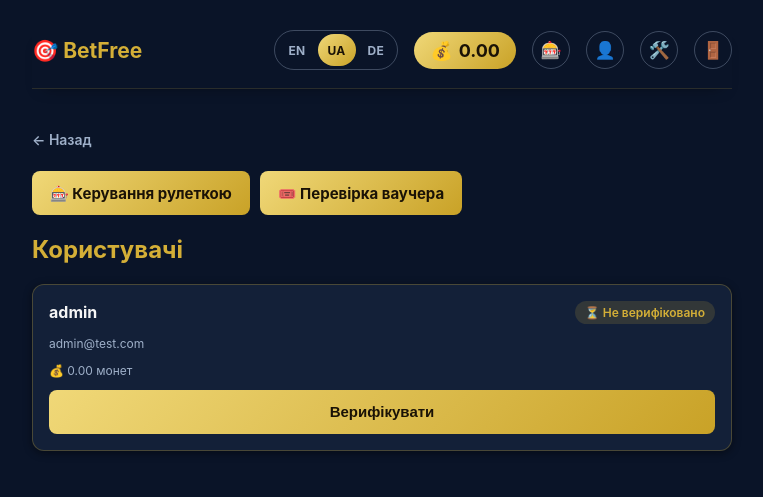
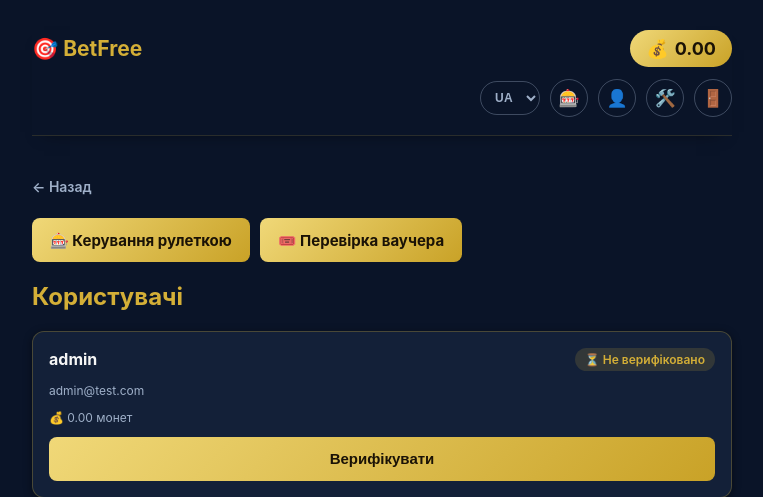
Before and after one commit to 1Bohdan1-rgb/betfree, a Flask app: page /admin/users in a window 1280 px wide. Shown: the top 497 px of the page, without its empty margins (258-1021 px from the left). Run offline with Flask 3, Linux system fonts and the light colour scheme; a user stored in the database is signed in; data comes from the database, SQL or seed files in the repository; some libraries are stand-ins or nearby versions.

Commit message:
Declutter header: two-row layout with balance as primary accent
Balance becomes the visual anchor — larger gold pill, clickable to
profile. The three separate EN/UA/DE buttons collapse into one native
<select>, grouped with the roulette/avatar/admin/logout icons into a
muted secondary row below the balance, so the busy top bar reads as a
clear hierarchy instead of six equal-weight controls in one line.

Co-Authored-By: Claude Sonnet 5 <noreply@anthropic.com>

```diff
--- a/templates/base.html
+++ b/templates/base.html
@@ -34,12 +34,15 @@
         header { margin-bottom: 28px; padding-bottom: 18px; border-bottom: 1px solid rgba(212, 175, 55, 0.16); box-shadow: 0 8px 16px -12px rgba(0, 0, 0, 0.6); }
         header a { text-decoration: none; color: var(--gold); font-weight: 700; }
 
-        /* єдиний рядок header: лого зліва, баланс+іконки+вихід справа */
-        .header-top { display: flex; justify-content: space-between; align-items: center; flex-wrap: wrap; row-gap: 12px; column-gap: 20px; }
+        /* рядок 1: лого зліва, баланс (головний акцент, клікабельний → профіль) справа */
+        .header-top { display: flex; justify-content: space-between; align-items: center; flex-wrap: wrap; row-gap: 10px; column-gap: 20px; }
         .brand { font-size: 21px; }
-        .header-right { display: flex; align-items: center; gap: 16px; flex-wrap: wrap; }
-        .balance { display: inline-flex; align-items: center; gap: 6px; background: linear-gradient(135deg, #f0d878, var(--gold-dark)); color: #1a1206; padding: 8px 16px; border-radius: 24px; font-size: 18px; font-weight: 700; }
+        .balance { display: inline-flex; align-items: center; gap: 6px; background: linear-gradient(135deg, #f0d878, var(--gold-dark)); color: #1a1206; padding: 8px 16px; border-radius: 24px; font-size: 18px; font-weight: 700; text-decoration: none; transition: filter .15s; }
+        .balance:hover { filter: brightness(1.08); }
         .balance .wallet-icon { font-size: 18px; }
+
+        /* рядок 2: приглушений службовий ряд — мова, рулетка, аватар, адмін, вихід */
+        .header-utility { display: flex; justify-content: flex-end; align-items: center; gap: 10px; flex-wrap: wrap; row-gap: 8px; margin-top: 12px; }
         .card { background: var(--card-bg); border: 1px solid var(--border); border-radius: 12px; padding: 16px; margin-bottom: 12px; box-shadow: 0 2px 8px rgba(0,0,0,0.45); overflow: hidden; }
         h2, h3 { color: var(--gold); }
         p { color: var(--text-muted); }
@@ -86,11 +89,11 @@
         .icon-link { display: inline-flex; align-items: center; justify-content: center; width: 38px; height: 38px; min-width: 38px; min-height: 38px; box-sizing: border-box; font-size: 17px; text-decoration: none; color: var(--text-muted); border: 1.5px solid rgba(159, 176, 201, 0.35); border-radius: 50%; transition: border-color .15s, background .15s; }
         .icon-link:hover { border-color: var(--text-muted); background: rgba(159, 176, 201, 0.08); }
 
-        /* перемикач мов (EN / UA / DE) */
-        .lang-switch { display: inline-flex; align-items: center; gap: 2px; border: 1.5px solid rgba(159, 176, 201, 0.35); border-radius: 20px; padding: 3px; }
-        .lang-link { display: inline-flex; align-items: center; justify-content: center; min-height: 32px; padding: 0 10px; border-radius: 16px; font-size: 12px; font-weight: 700; letter-spacing: 0.3px; text-decoration: none; color: var(--text-muted); transition: background .15s, color .15s; }
-        .lang-link:hover { color: var(--text); }
-        .lang-link.active { background: linear-gradient(135deg, #f0d878, var(--gold-dark)); color: #1a1206; }
+        /* перемикач мов — компактний нативний select у службовому ряду */
+        .lang-select { width: auto; min-height: 34px; margin: 0; padding: 4px 10px; border-radius: 20px; border: 1.5px solid rgba(159, 176, 201, 0.35); background: transparent; color: var(--text-muted); font-size: 12px; font-weight: 700; letter-spacing: 0.3px; cursor: pointer; }
+        .lang-select:hover { border-color: var(--text-muted); }
+        .lang-select:focus { outline: none; border-color: var(--gold); }
+        .lang-select option { background: var(--card-bg); color: var(--text); }
 
         /* навігація "назад" */
         .btn-back { display: inline-flex; align-items: center; gap: 6px; min-height: 44px; color: var(--text-muted); font-size: 14px; font-weight: 600; text-decoration: none; margin-bottom: 10px; }
@@ -192,14 +195,19 @@
     <header>
         <div class="header-top">
             <a href="{{ url_for('dashboard') }}" class="brand">🎯 BetFree</a>
-            <div class="header-right">
-                <div class="lang-switch">
+            {% if current_user.is_authenticated %}
+            <a href="{{ url_for('profile') }}" class="balance" title="{{ t('nav.profile') }}">
+                <span class="wallet-icon">💰</span>{{ "%.2f"|format(current_user.balance) }}
+            </a>
+            {% endif %}
+        </div>
+        <div class="header-utility">
+            <select class="lang-select" onchange="if (this.value) location.href = this.value;" aria-label="{{ t('nav.language') }}">
                 {% for code, label in LANGUAGES.items() %}
-                    <a href="{{ url_for('set_language', lang_code=code) }}" class="lang-link {{ 'active' if code == current_lang else '' }}">{{ label }}</a>
+                <option value="{{ url_for('set_language', lang_code=code) }}" {{ 'selected' if code == current_lang else '' }}>{{ label }}</option>
                 {% endfor %}
-                </div>
+            </select>
             {% if current_user.is_authenticated %}
-                    <span class="balance"><span class="wallet-icon">💰</span>{{ "%.2f"|format(current_user.balance) }}</span>
                 <a href="{{ url_for('roulette') }}" class="icon-link" title="{{ t('nav.roulette') }}">🎰</a>
                 <a href="{{ url_for('profile') }}" class="icon-link" title="{{ t('nav.profile') }}">👤</a>
                 {% if current_user.is_admin %}
@@ -207,7 +215,6 @@
                 {% endif %}
                 <a href="{{ url_for('logout') }}" class="icon-link" title="{{ t('nav.logout') }}" aria-label="{{ t('nav.logout') }}">🚪</a>
             {% endif %}
-            </div>
         </div>
     </header>
 
--- a/translations.py
+++ b/translations.py
@@ -22,6 +22,7 @@ TRANSLATIONS = {
         "nav.profile": "Профіль",
         "nav.admin_panel": "Адмін-панель користувачів",
         "nav.logout": "Вийти",
+        "nav.language": "Мова",
 
         # ---------- загальне ----------
         "common.back": "Назад",
@@ -234,6 +235,7 @@ TRANSLATIONS = {
         "nav.profile": "Profile",
         "nav.admin_panel": "User admin panel",
         "nav.logout": "Log out",
+        "nav.language": "Language",
 
         "common.back": "Back",
         "common.save_changes": "Save changes",
@@ -435,6 +437,7 @@ TRANSLATIONS = {
         "nav.profile": "Profil",
         "nav.admin_panel": "Benutzerverwaltung",
         "nav.logout": "Abmelden",
+        "nav.language": "Sprache",
 
         "common.back": "Zurück",
         "common.save_changes": "Änderungen speichern",
```
Lines whose indentation alone changed are shown as unchanged.
